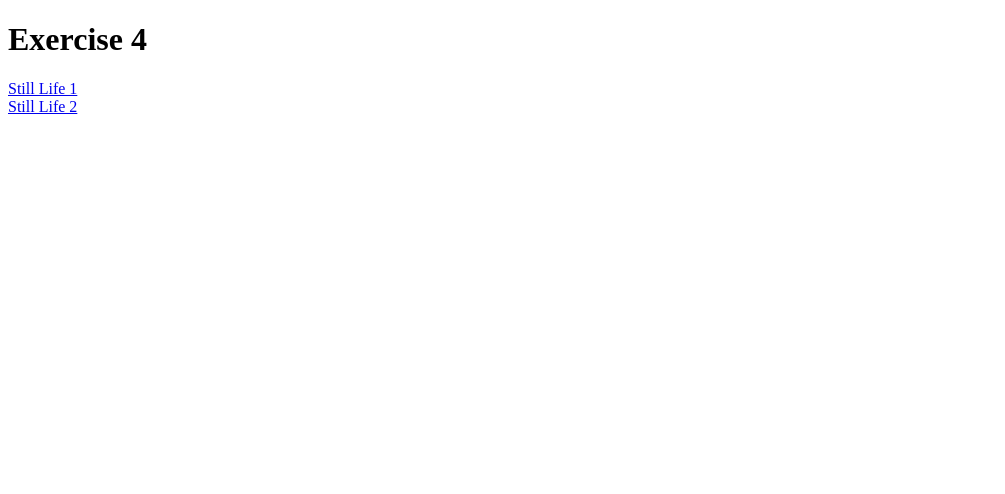
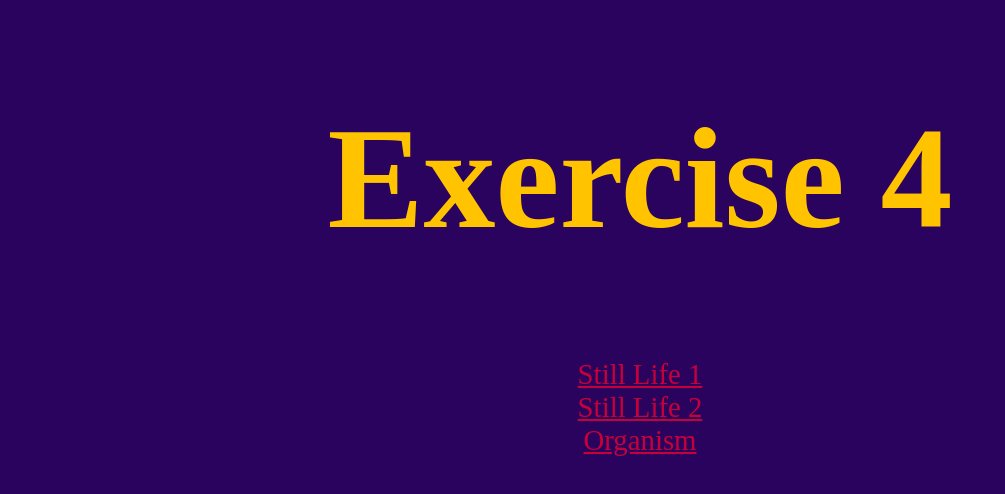
Before and after one commit to adammoftah/interactive, a plain HTML site: page exercise4/index.html in a window 1280 px wide. Shown: the whole page, without its empty margins (0-1005 px from the left). Drawn offline with Linux system fonts and the light colour scheme.

Commit message:
added an index for exercise 4

```diff
--- a/exercise4/index.html
+++ b/exercise4/index.html
@@ -6,14 +6,15 @@
 	<title>Exercise 4. CSS Transitions & Animations</title>
 	<meta charset="utf-8">
 	<meta name="viewport" content="width=device-width,initial-scale=1.0">
-
+	<link rel="stylesheet" href="../assets/stylesheet.css"/>
 </head>
 
 <body>
 
 		<h1>Exercise 4</h1>
 		<a href="still-life1.html">Still Life 1</a><br>
-		<a href="still-life2.html">Still Life 2</a>
+		<a href="still-life2.html">Still Life 2</a><br>
+		<a href="organism.html">Organism</a>
 
 </body>
 
```
Also changed, not shown: exercise4/organism.html (+1 -1 lines).
